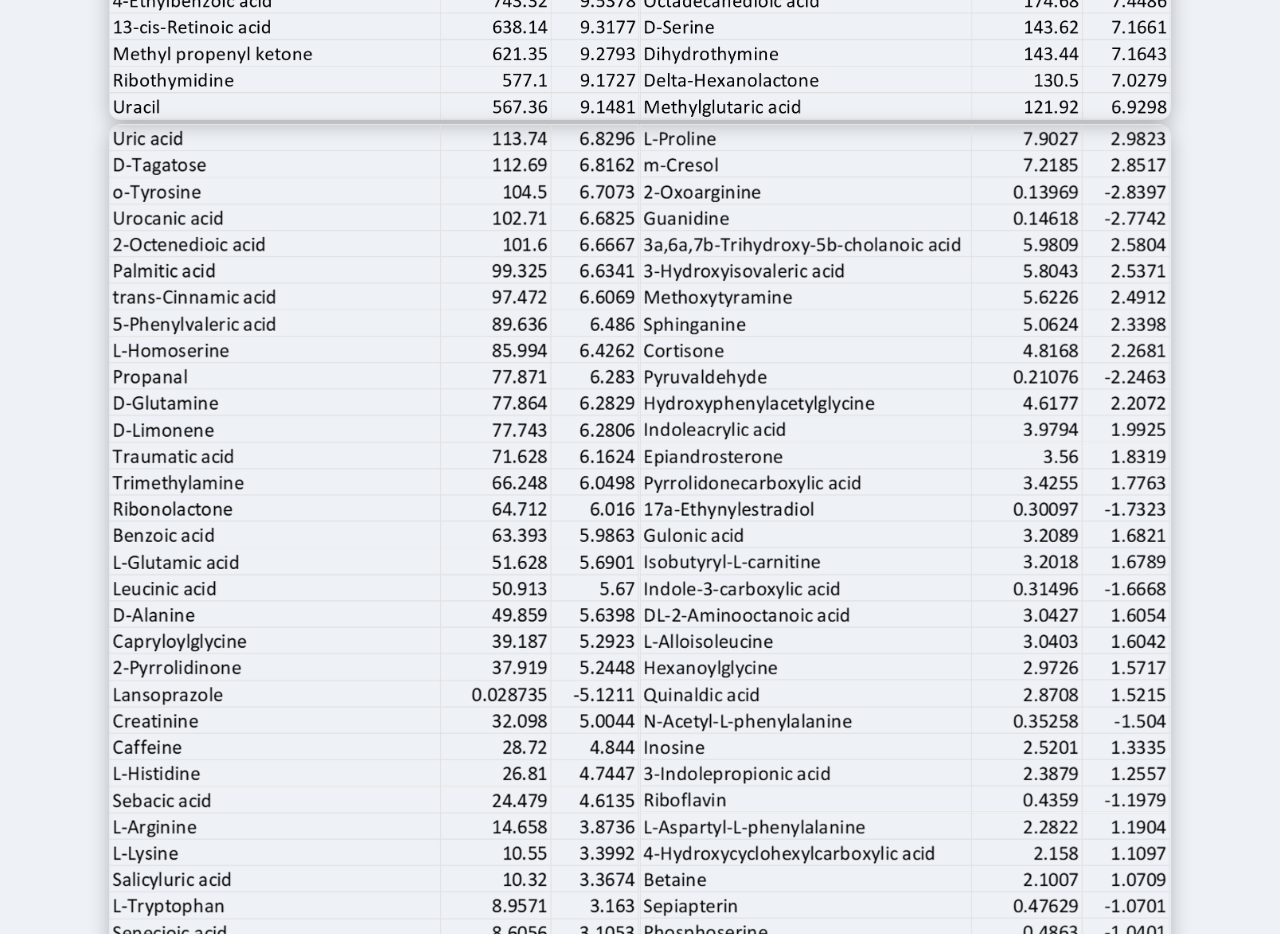
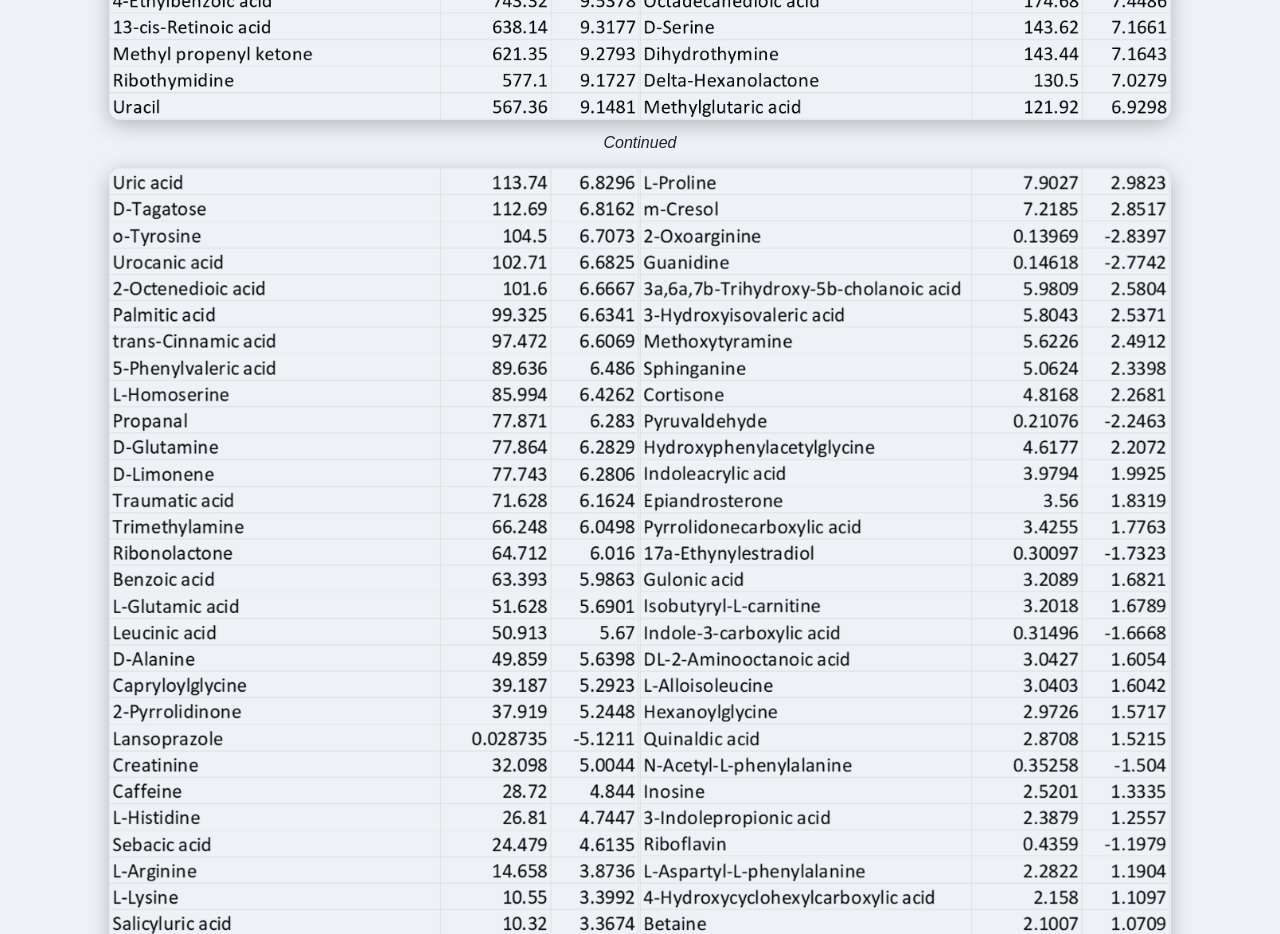
Before and after one commit to Ishita030/Supplementary_files, a plain HTML site: page index.html in a window 1280 px wide. Shown: the part 1800-2734 px from the top of the page. Drawn offline with Linux system fonts and the light colour scheme.

Commit message:
Update index.html

```diff
--- a/index.html
+++ b/index.html
@@ -26,6 +26,7 @@
 <div class="image-block">
   <h2>Upregulated and downregulated metabolites after treatment</h2>
   <img src="images/Upregulated metabolites_1.png" alt="Supplementary Figure 2">
+ <p>Continued</p>
  <img src="images/Upregulated metabolites_2.png" alt="Supplementary Figure 3">
 </div>
 
```
